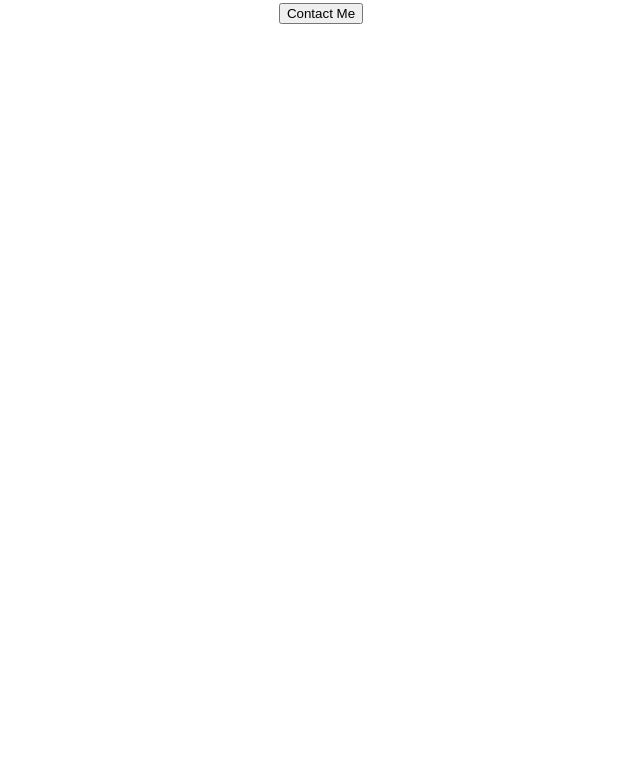
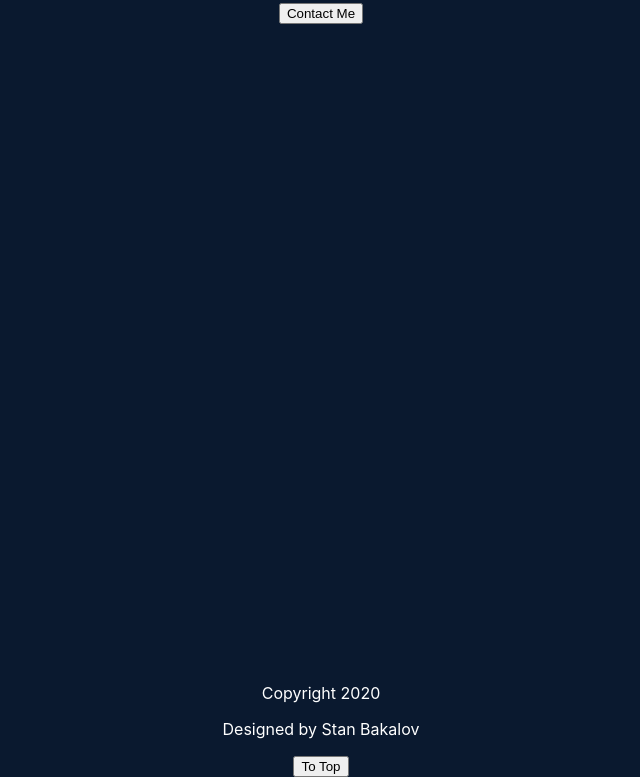
Before and after one commit to sunnybakalov/new-portfolio, a React (Create React App) app: page / in a window 1280 px wide. Shown: the part 1909-2686 px from the top of the page, without its empty margins (319-959 px from the left). Before the commit the page ends 2592 px from the top, so only its background shows below. Built offline with nearby package versions, Linux system fonts and the light colour scheme.

Commit message:
basic skeleton is done. added the ability to scroll to the top of the page when you reach the bottom as well as making it so that the tab that you're currently on will be underlined in the navbar

```diff
--- a/src/App.js
+++ b/src/App.js
@@ -1,7 +1,8 @@
 import React from 'react';
 import './App.css';
+import Nav from '../src/components/Nav/Nav';
+import Footer from '../src/components/Footer/Footer';
 import Home from '../src/screens/Home/Home';
-import Nav from '../src/components/Nav/Nav';
 import About from '../src/screens/About/About';
 import Contact from '../src/screens/Contact/Contact';
 import Projects from '../src/screens/Projects/Projects';
@@ -14,6 +15,7 @@ function App() {
       <About id="about" />
       <Projects id="projects" />
       <Contact id="contact" />
+      <Footer />
     </div>
   );
 }
--- a/src/Main.css
+++ b/src/Main.css
@@ -1,3 +1,8 @@
+body {
+  background-color: #0a192f;
+  color: white;
+}
+
 .container {
   height: 100vh;
 }
--- /dev/null
+++ b/src/components/Footer/Footer.jsx
@@ -0,0 +1,19 @@
+import React, { useState, useEffect } from "react";
+import { Link, animateScroll as scroll } from 'react-scroll';
+
+export default function Footer() {
+
+  const scrollToTop = () => {
+    scroll.scrollToTop();
+  };
+
+  return (
+    <div>
+      <div>
+        Copyright 2020
+        <p>Designed by Stan Bakalov</p>
+      </div>
+      <button onClick={scrollToTop}>To Top</button>
+    </div>
+  );
+};
--- a/src/components/Nav/Nav.css
+++ b/src/components/Nav/Nav.css
@@ -51,6 +51,10 @@
 .Nav button:active {
   transform: translateY(3px);
   box-shadow: 0px 2px 0px 0px rgba(255, 0, 0, 0.25);
+}
+
+.Nav > .active {
+  border-bottom: 2px solid white;
 }
 
 .Burger {
--- a/src/components/Nav/Nav.jsx
+++ b/src/components/Nav/Nav.jsx
@@ -46,30 +46,30 @@ export default function Nav() {
             to="about"
             spy={true}
             smooth={true}
-            offset={-70}
+            offset={-170}
             duration={500}
           >
             About
           </Link>
           <Link
             activeClass="active"
+            to="projects"
+            spy={true}
+            smooth={true}
+            offset={-170}
+            duration={500}
+          >
+            Projects
+          </Link>
+          <Link
+            activeClass="active"
             to="contact"
             spy={true}
             smooth={true}
-            offset={-70}
+            offset={-170}
             duration={500}
           >
             Contact
-          </Link>
-          <Link
-            activeClass="active"
-            to="projects"
-            spy={true}
-            smooth={true}
-            offset={-70}
-            duration={500}
-          >
-            Projects
           </Link>
           <button>Resume</button>
         </nav>
--- a/src/components/Nav/styles.js
+++ /dev/null
@@ -1 +0,0 @@
-import styled from 'styled-components';
```
